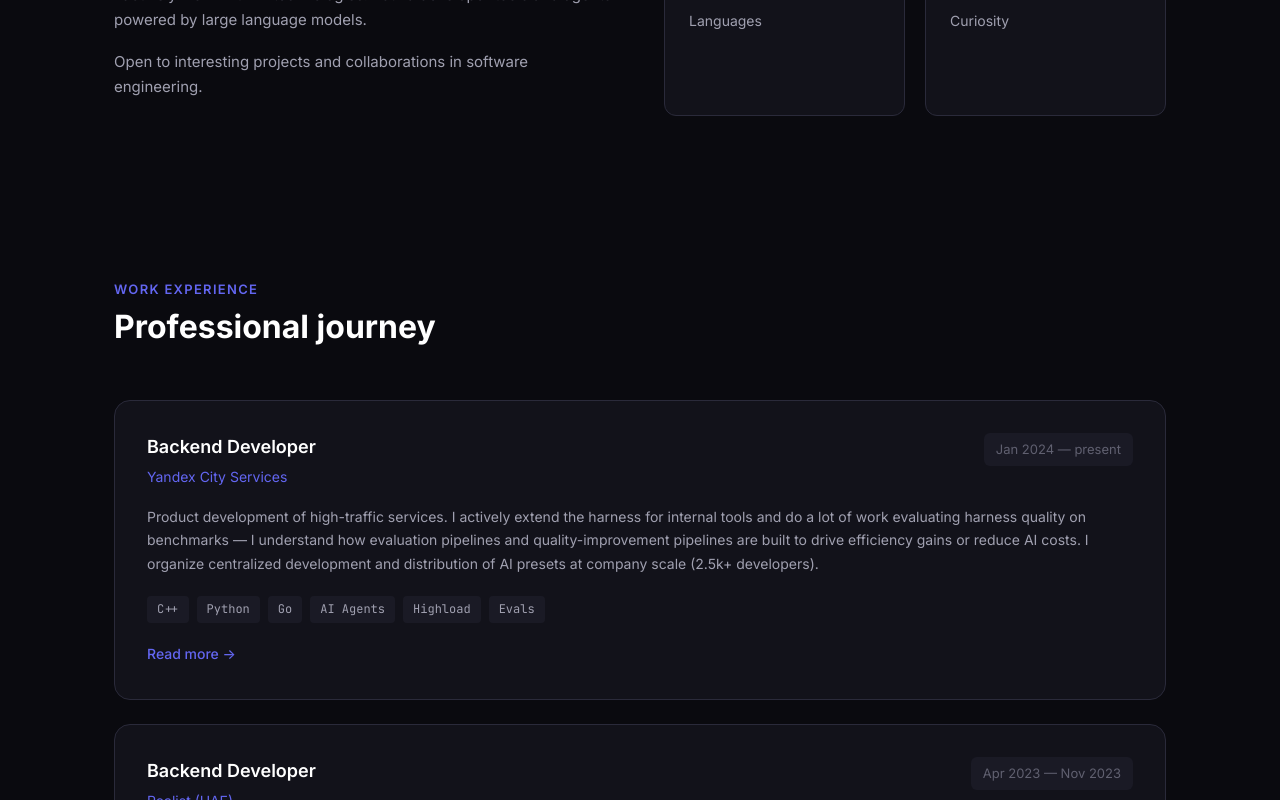
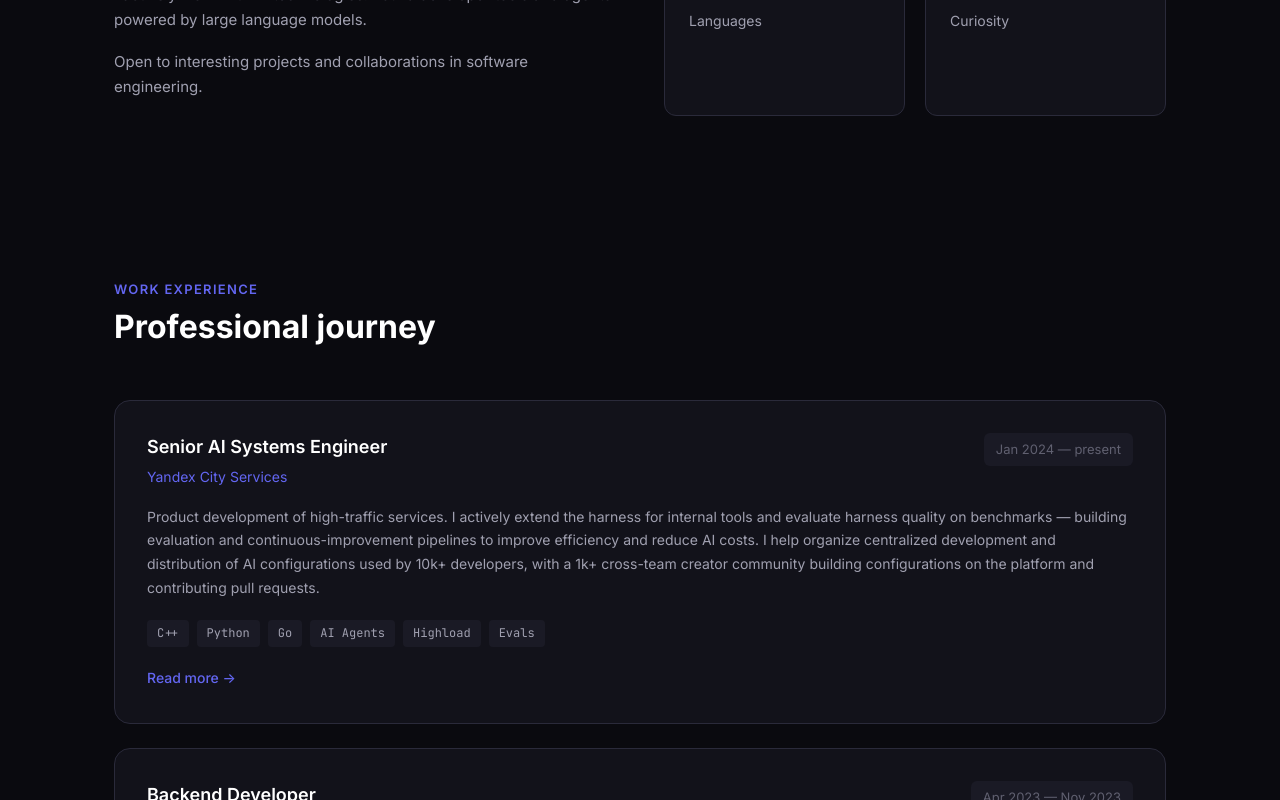
Before and after one commit to Rexarrior/cv, a Vue app: page /cv in a window 1280 px wide. Shown: the part 1016-1816 px from the top of the page. Built offline with nearby package versions, Linux system fonts and the light colour scheme.

Commit message:
Update AI systems engineer positioning

```diff
--- a/src/stores/profile.ts
+++ b/src/stores/profile.ts
@@ -64,15 +64,15 @@ function tr(value: Localized): string {
 
 export const useProfileStore = defineStore('profile', () => {
   const name = loc('Alexander Rodionov', 'Александр Родионов')
-  const title = 'Backend Developer'
+  const title = 'Senior AI Systems Engineer'
   const company = loc('Yandex City Services', 'Городские сервисы Яндекса')
 
   const bioRaw = loc(
-    'Software engineer with 10+ years of experience. Broad toolset: Python, C/C++, C#, Go, Ruby. Strong focus on architecture and stack selection. I build high-traffic services, AI tools, and data-collection systems. Over the past year I\'ve been deeply involved in AI and bringing AI into software development — from the first "wow AI" moment to organizing centralized development and distribution of AI presets across a company of 2.5k+ developers. I know the internals of opencode, roocode, and Claude, the core paradigms of working with AI, and I have experience giving public talks on enterprise AI for developers.',
-    'Инженер-программист с опытом 10+ лет. Широкий охват инструментов: Python, C/C++, C#, Go, Ruby. Особое внимание архитектуре и выбору стека. Разрабатываю высоконагруженные сервисы, AI-инструменты и системы сбора данных. Последний год активно занимаюсь ИИ и внедрением ИИ в разработку — от первого "вау ии" до организации централизованной разработки и дистрибьюции пресетов для ИИ в рамках компании более чем 2.5к разработчиков. Знаю внутреннее устройство opencode, roocode, claude, основные парадигмы работы с ИИ, имею опыт публичных выступлений на тему корпоративного ИИ для разработчиков.'
+    'Senior AI systems engineer with 10+ years of software-engineering experience. Broad toolset: Python, C/C++, C#, Go, Ruby. Strong focus on architecture and stack selection. I build high-traffic services, AI tools, and data-collection systems. Over the past year I\'ve focused on AI-enabled software development: helping build and distribute AI configurations used by 10k+ developers, while supporting a 1k+ cross-team creator community that builds configurations on the platform and contributes improvements. I know the internals of OpenCode, Roo Code, and Claude, the core paradigms of working with AI, and I have experience giving public talks on enterprise AI for developers.',
+    'Senior AI Systems Engineer с опытом в разработке ПО 10+ лет. Широкий охват инструментов: Python, C/C++, C#, Go, Ruby. Особое внимание архитектуре и выбору стека. Разрабатываю высоконагруженные сервисы, AI-инструменты и системы сбора данных. Последний год сфокусирован на внедрении ИИ в разработку: участвую в создании и дистрибьюции ИИ-конфигураций, которыми пользуются 10k+ разработчиков, и поддерживаю комьюнити из 1k+ разработчиков за пределами команды, создающих конфигурации на платформе и приносящих улучшения. Знаю внутреннее устройство OpenCode, Roo Code и Claude, основные парадигмы работы с ИИ, имею опыт публичных выступлений на тему корпоративного ИИ для разработчиков.'
   )
 
-  const tagline = 'Backend Developer · Curriculum Vitae'
+  const tagline = 'Senior AI Systems Engineer · Curriculum Vitae'
 
   const aboutExtraRaw = [
     loc(
@@ -88,12 +88,12 @@ export const useProfileStore = defineStore('profile', () => {
   const experienceRaw = ref<Experience[]>([
     {
       slug: 'yandex',
-      title: loc('Backend Developer', 'Backend Developer'),
+      title: loc('Senior AI Systems Engineer', 'Senior AI Systems Engineer'),
       company: loc('Yandex City Services', 'Городские сервисы Яндекса'),
       period: loc('Jan 2024 — present', 'янв. 2024 — наст. время'),
       description: loc(
-        'Product development of high-traffic services. I actively extend the harness for internal tools and do a lot of work evaluating harness quality on benchmarks — I understand how evaluation pipelines and quality-improvement pipelines are built to drive efficiency gains or reduce AI costs. I organize centralized development and distribution of AI presets at company scale (2.5k+ developers).',
-        'Продуктовая разработка высоконагруженных сервисов. Активно дорабатываю харнес под внутренние инструменты, много работаю с оценкой качества харнеса на бенчмарках — понимаю, как строятся пайплайны оценки и улучшения качества с целью роста эффективности или снижения стоимости ИИ. Организую централизованную разработку и дистрибьюцию пресетов для ИИ в масштабах компании (2.5к+ разработчиков).'
+        'Product development of high-traffic services. I actively extend the harness for internal tools and evaluate harness quality on benchmarks — building evaluation and continuous-improvement pipelines to improve efficiency and reduce AI costs. I help organize centralized development and distribution of AI configurations used by 10k+ developers, with a 1k+ cross-team creator community building configurations on the platform and contributing pull requests.',
+        'Продуктовая разработка высоконагруженных сервисов. Активно дорабатываю харнес под внутренние инструменты и оцениваю его качество на бенчмарках — строю пайплайны оценки и непрерывного улучшения для роста эффективности и снижения стоимости ИИ. Участвую в централизованной разработке и дистрибьюции ИИ-конфигураций, которыми пользуются 10k+ разработчиков; комьюнити из 1k+ разработчиков за пределами команды создаёт конфигурации на платформе и приносит pull request\'ы.'
       ),
       tags: ['C++', 'Python', 'Go', 'AI Agents', 'Highload', 'Evals'],
       details: [
@@ -128,8 +128,8 @@ export const useProfileStore = defineStore('profile', () => {
         {
           heading: loc('Service Split and Universal AI Presets', 'Разделение сервисов и универсальные ИИ-пресеты'),
           body: loc(
-            "From late 2025, contributed to product development for splitting Yandex services into Russian and foreign contours (to comply with European legislation). In parallel, participated in establishing and developing a company-wide tool for universal configuration and distribution of AI artifacts (presets) — a one-click AI configuration system for 10k+ company developers — and in creating a unified AI configuration standard for the internal userver frameworks.",
-            'С конца 2025 участвовал в продуктовой разработке разделения сервисов Яндекса на российский и иностранный контуры (для соблюдения европейского законодательства). Параллельно участвовал в становлении и развитии общего для Яндекса инструмента универсальной настройки и дистрибьюции артефактов ИИ (пресетов) — системы настройки ИИ «по кнопке» для 10k+ разработчиков компании, а также в создании единого стандарта ИИ-конфигурации для внутренних фреймворков userver.'
+            "From late 2025, contributed to product development for splitting Yandex services into Russian and foreign contours (to comply with European legislation). In parallel, participated in establishing and developing a company-wide platform for universal configuration and distribution of AI artifacts — AI configurations used by 10k+ developers. The platform also enables a 1k+ cross-team creator community to build configurations and contribute pull requests. Contributed to a unified AI-configuration standard for the internal userver frameworks.",
+            'С конца 2025 участвовал в продуктовой разработке разделения сервисов Яндекса на российский и иностранный контуры (для соблюдения европейского законодательства). Параллельно участвовал в становлении и развитии общего для Яндекса инструмента универсальной настройки и дистрибьюции артефактов ИИ — ИИ-конфигураций, которыми пользуются 10k+ разработчиков. Платформа также позволяет комьюнити из 1k+ разработчиков за пределами команды создавать конфигурации и приносить pull request\'ы. Участвовал в создании единого стандарта ИИ-конфигурации для внутренних фреймворков userver.'
           )
         },
         {
```
